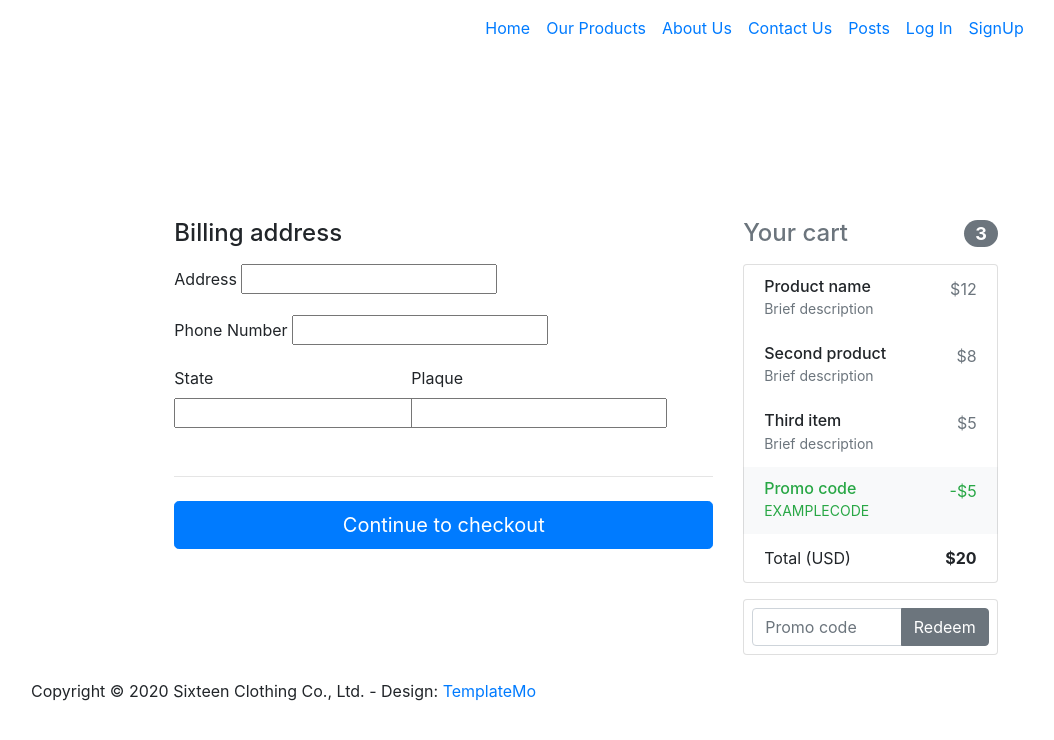
After one commit to afshin-x76/my_site, a Django app: template project_env/templates/Checkout-page.html in a window 1280 px wide. The commit adds this page. Shown: the top 740 px of the page, without its empty margins (54-1108 px from the left). Run offline with Django 3.2, Linux system fonts and the light colour scheme; the template is opened without the code that fills it, so the values that code supplies are empty, except form fields; tables that the repository leaves empty hold one stand-in row (values such as "Sample post"); form fields are guessed from the names that the template uses; parts of the project's set-up code (start-up, migrations or seed data) failed here and were passed over; some libraries are stand-ins or nearby versions.

Commit message:
add checkout page and functionality

```diff
--- a/project_env/blog/urls.py
+++ b/project_env/blog/urls.py
@@ -1,7 +1,8 @@
 from django.urls import path, re_path, include
 from .views import (index, about, products, post_create, post_update, postpreference,
                     contact, signup, login, logout, posts, post_detail, post_delete,
-                    product_detail, add_to_cart, remove_from_cart, order_summary)
+                    product_detail, add_to_cart, remove_from_cart, order_summary,
+                    checkout)
 
 
 urlpatterns = [
@@ -11,6 +12,7 @@ urlpatterns = [
     path('product/<pk>/add-to-cart/',add_to_cart, name="add-to-cart"),
     path('product/<pk>/remove-from-cart/<how>/',remove_from_cart, name="remove-from-cart"),
     path('product/order-summary/', order_summary, name='order-summary'),
+    path('product/checkout/', checkout, name="checkout"),
     path('about/', about, name="about"),
     path('contact/', contact, name="contact"),
     path('accounts/signup/', signup, name="signup"),
--- a/project_env/shop/admin.py
+++ b/project_env/shop/admin.py
@@ -1,5 +1,5 @@
 from django.contrib import admin
-from .models import Product, ProductCategory, Messages, Order, OrderProduct
+from .models import Product, ProductCategory, Messages, Order, OrderProduct, BillingAddress
 
 
 admin.site.register(Product)
@@ -7,3 +7,4 @@ admin.site.register(ProductCategory)
 admin.site.register(Messages)
 admin.site.register(Order)
 admin.site.register(OrderProduct)
+admin.site.register(BillingAddress)
--- /dev/null
+++ b/project_env/templates/Checkout-page.html
@@ -0,0 +1,127 @@
+{% extends "base.html" %}
+{% block content %}
+
+    <style>
+    .top-div {
+        padding-top: 120px;
+
+    }
+      .bd-placeholder-img {
+        font-size: 1.125rem;
+        text-anchor: middle;
+        -webkit-user-select: none;
+        -moz-user-select: none;
+        -ms-user-select: none;
+        user-select: none;
+      }
+
+      @media (min-width: 768px) {
+        .bd-placeholder-img-lg {
+          font-size: 3.5rem;
+        }
+      }
+    </style>
+    <!-- Custom styles for this template -->
+<div class="top-div col-md-8 offset-2">
+  <div class="row">
+    <div class="col-md-4 order-md-2 mb-4">
+      <h4 class="d-flex justify-content-between align-items-center mb-3">
+        <span class="text-muted">Your cart</span>
+        <span class="badge badge-secondary badge-pill">3</span>
+      </h4>
+      <ul class="list-group mb-3">
+        <li class="list-group-item d-flex justify-content-between lh-condensed">
+          <div>
+            <h6 class="my-0">Product name</h6>
+            <small class="text-muted">Brief description</small>
+          </div>
+          <span class="text-muted">$12</span>
+        </li>
+        <li class="list-group-item d-flex justify-content-between lh-condensed">
+          <div>
+            <h6 class="my-0">Second product</h6>
+            <small class="text-muted">Brief description</small>
+          </div>
+          <span class="text-muted">$8</span>
+        </li>
+        <li class="list-group-item d-flex justify-content-between lh-condensed">
+          <div>
+            <h6 class="my-0">Third item</h6>
+            <small class="text-muted">Brief description</small>
+          </div>
+          <span class="text-muted">$5</span>
+        </li>
+        <li class="list-group-item d-flex justify-content-between bg-light">
+          <div class="text-success">
+            <h6 class="my-0">Promo code</h6>
+            <small>EXAMPLECODE</small>
+          </div>
+          <span class="text-success">-$5</span>
+        </li>
+        <li class="list-group-item d-flex justify-content-between">
+          <span>Total (USD)</span>
+          <strong>$20</strong>
+        </li>
+      </ul>
+
+      <form class="card p-2">
+        <div class="input-group">
+          <input type="text" class="form-control" placeholder="Promo code">
+          <div class="input-group-append">
+            <button type="submit" class="btn btn-secondary">Redeem</button>
+          </div>
+        </div>
+      </form>
+    </div>
+    <div class="col-md-8 order-md-1">
+      <h4 class="mb-3">Billing address</h4>
+      <form method="POST" action="." class="needs-validation" novalidate="">
+      {% csrf_token %}
+        <div class="mb-3">
+          <label for="address">Address</label>
+          {{form.address}}
+          {% comment %} <input type="text" class="form-control" id="address" placeholder="1234 Main St" required=""> {% endcomment %}
+          <div class="invalid-feedback">
+            Please enter your shipping address.
+          </div>
+        </div>
+
+
+
+        <div class="mb-3">
+          <label for="phone-number">Phone Number</label>
+          {{form.phone_number}}
+          {% comment %} <input type="text" class="form-control" id="address" placeholder="1234 Main St" required=""> {% endcomment %}
+          <div class="invalid-feedback">
+            Please enter your Phone Number.
+          </div>
+        </div>
+
+        <div class="row">
+          <div class="col-md-5 mb-3">
+            <label  for="country">State</label>
+            {{form.state}}
+            <div class="invalid-feedback">
+              Please select a valid country.
+            </div>
+          </div>
+            <div class="col-md-5 mb-3">
+              <div class="mb-3">
+                <label for="plaque">Plaque</label>
+                {{form.plaque}}
+                {% comment %} <input type="text" class="form-control" id="address" placeholder="1234 Main St" required=""> {% endcomment %}
+                <div class="invalid-feedback">
+                  Please enter your Plaque.
+                </div>
+              </div>
+            </div>
+        </div>
+        <hr class="mb-4">
+        <button class="btn btn-primary btn-lg btn-block" type="submit">Continue to checkout</button>
+      </form>
+    </div>
+  </div>
+</div>
+
+
+{% endblock content %}
--- a/project_env/templates/order-summary.html
+++ b/project_env/templates/order-summary.html
@@ -36,7 +36,7 @@
       </tr>
     </tbody>
   </table>
-  <button class="btn btn-warning float-right ml-4">Go To CheckOut</button>
+  <a href="{% url 'checkout' %}"><button class="btn btn-warning float-right ml-4">Go To CheckOut</button></a>
   <a href="{% url 'products' %}"><button class="btn btn-primary float-right">Back to Shopping</button></a>
 
 </div>
```
Also changed, not shown: project_env/blog/views.py (+17 -0 lines), project_env/shop/forms.py (added, +15 -0 lines), project_env/shop/models.py (+44 -1 lines), project_env/shop/migrations/0002_billingaddress.py (added).
